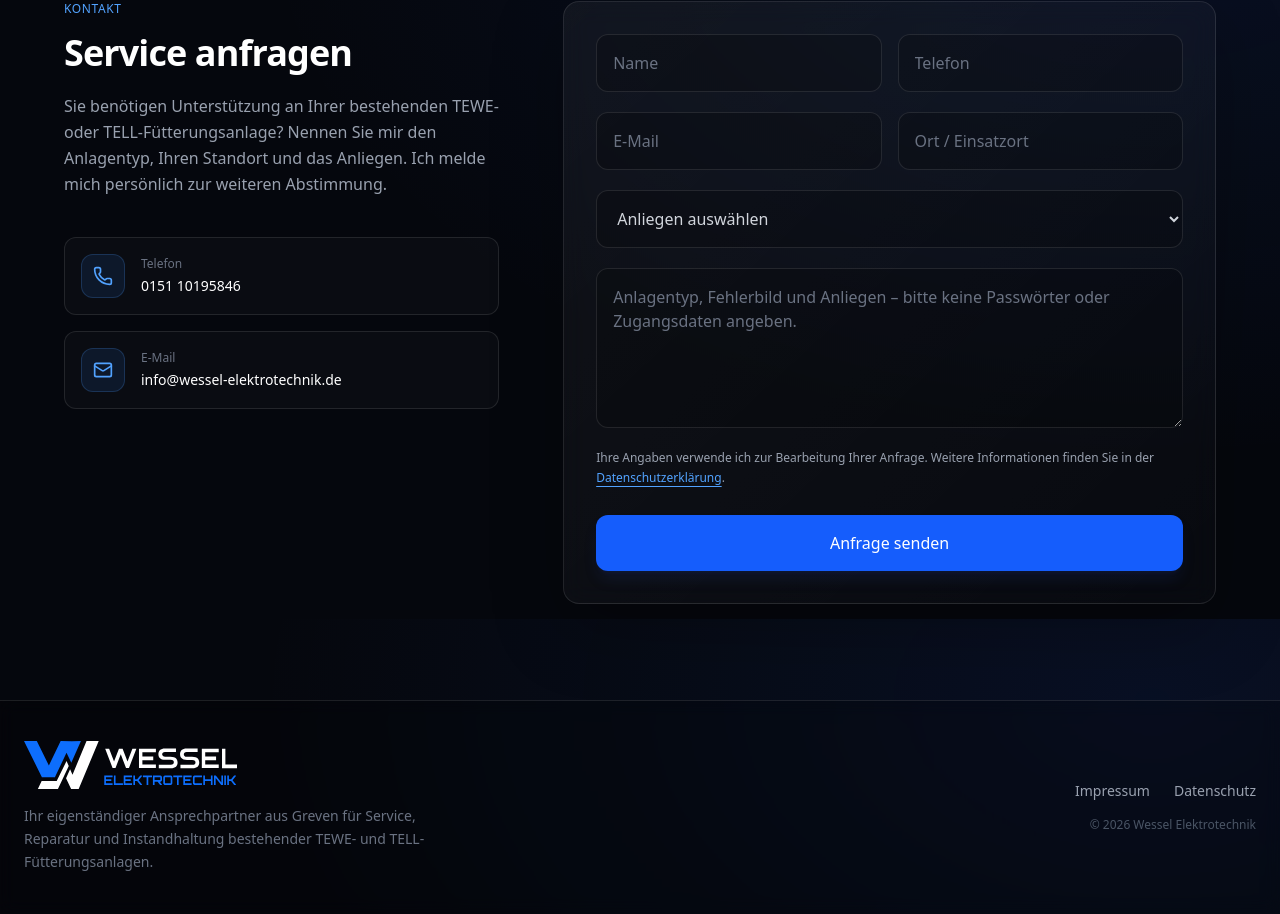
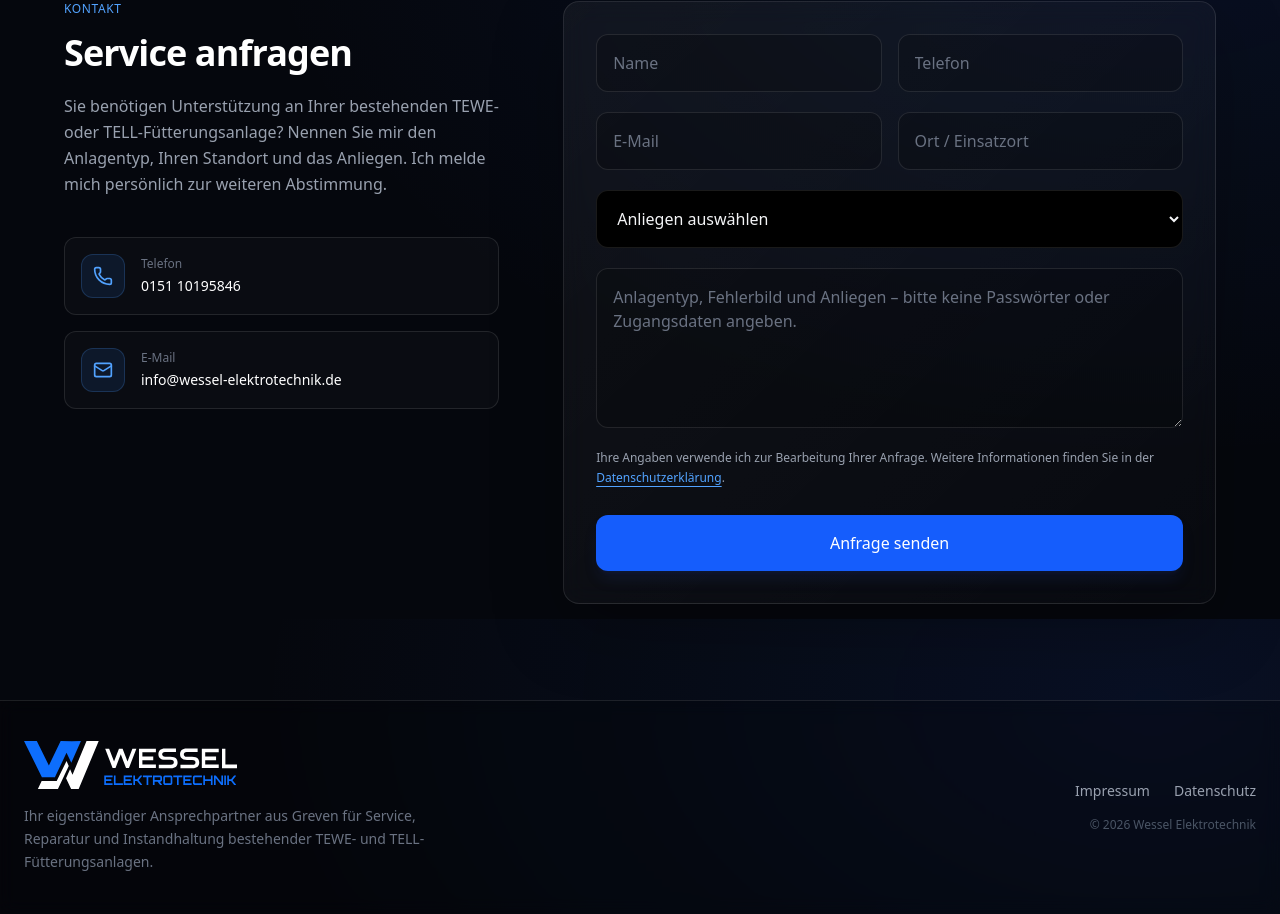
Before and after one commit to KW920/Wessel-Elektrotechnik-Web, a Next.js app: page / in a window 1280 px wide. Shown: the part 3381-4295 px from the top of the page. Built offline with nearby package versions, Linux system fonts and the light colour scheme.

Commit message:
Auswahlmenue im Kontaktformular dunkel und lesbar darstellen

```diff
--- a/app/globals.css
+++ b/app/globals.css
@@ -42,3 +42,14 @@ html { scroll-behavior: smooth; scroll-padding-top: 7rem; }
 #kontakt input, #kontakt select, #kontakt textarea { min-width: 0; width: 100%; }
 #kontakt a > div:first-child { flex-shrink: 0; }
 #kontakt a > div:last-child { min-width: 0; overflow-wrap: anywhere; }
+
+/* Dunkles natives Auswahlmenü mit gut lesbaren Optionen. */
+#kontakt select {
+  color-scheme: dark;
+  background-color: #000;
+  color: #f3f4f6;
+}
+#kontakt select option {
+  background-color: #000;
+  color: #f3f4f6;
+}
```
